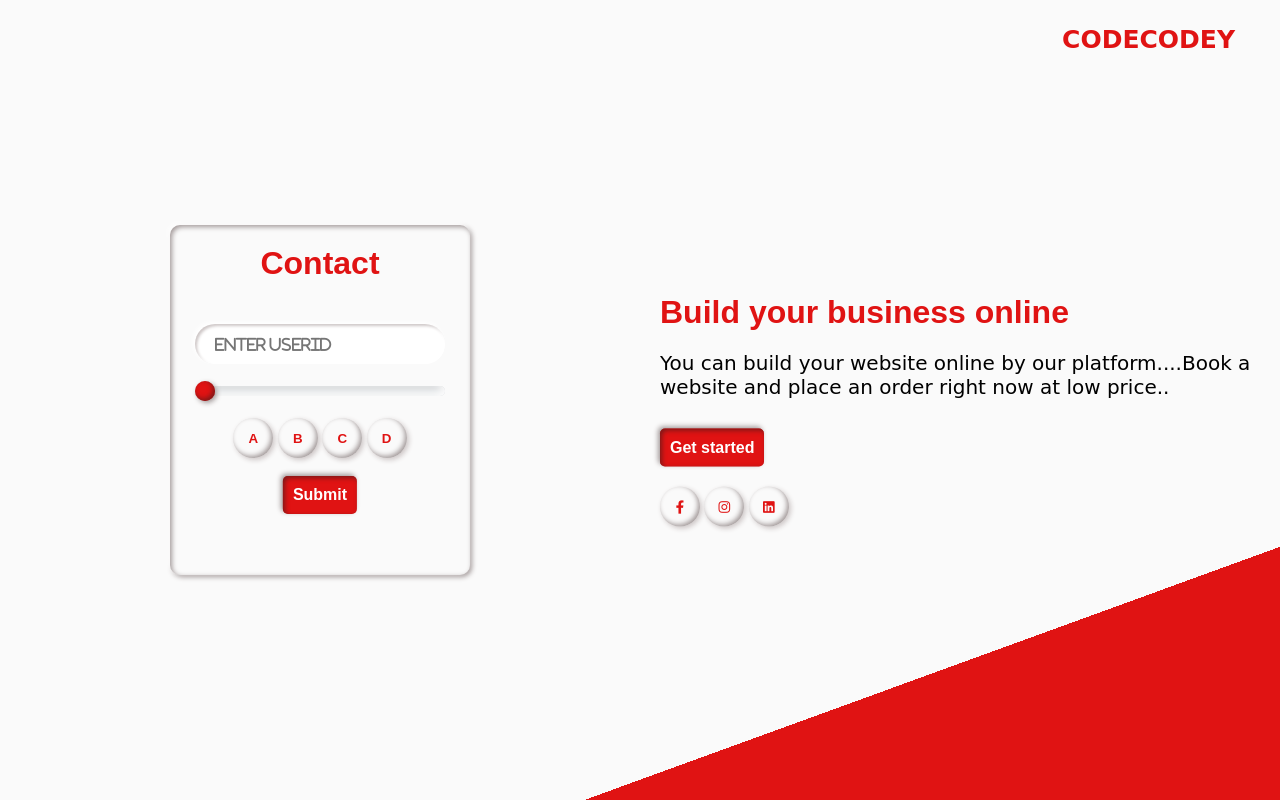
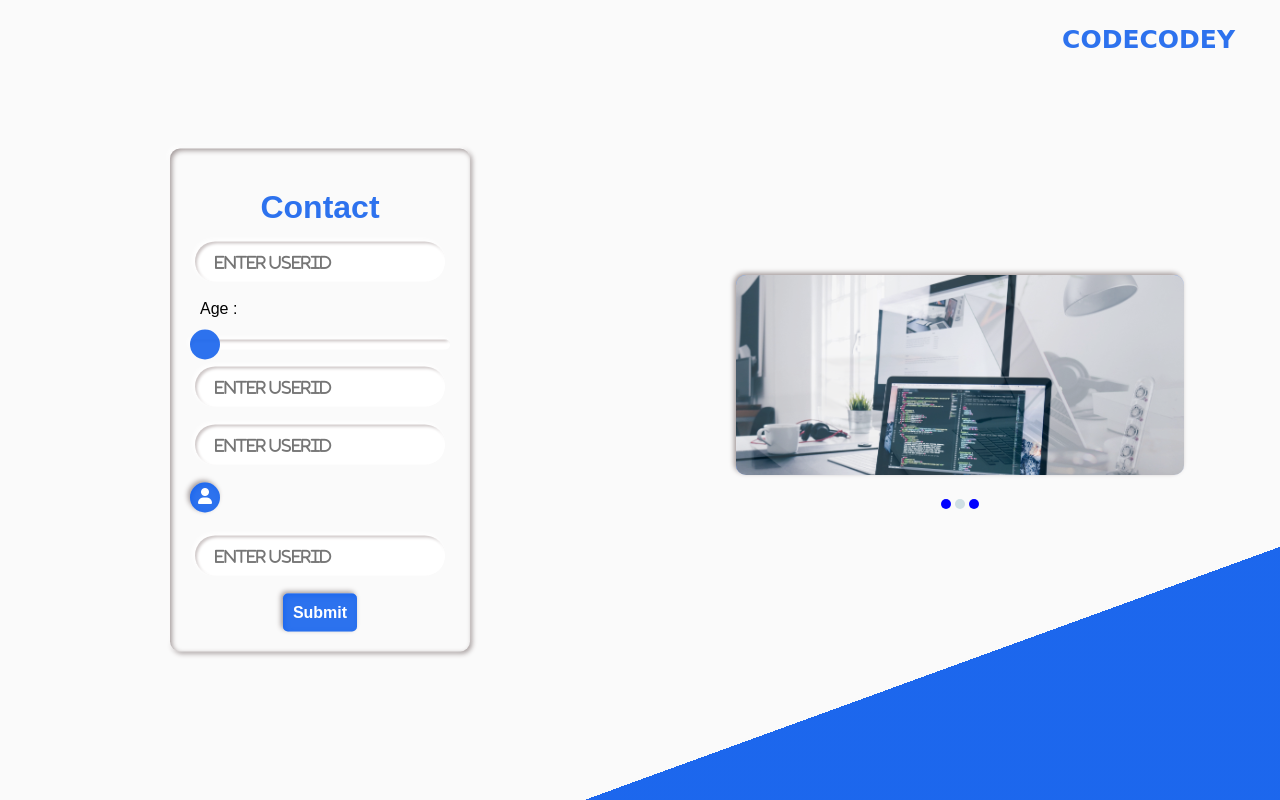
Before and after one commit to codeemaker/css, a plain HTML site: page index.html in a window 1280 px wide. Drawn offline with Linux system fonts and the light colour scheme.

Commit message:
Add files via upload

```diff
--- a/index.html
+++ b/index.html
@@ -12,35 +12,41 @@
 	<div class="container">
 		<div class="column">
 			<div class="form-cont">
-				<h1>Contact</h1><br>
 				<form>
+					<h1>Contact</h1><br><br>
 					<input type="text" id="userid" placeholder="Enter userid" autocomplete="off"><br><br>
+					<label>Age :</label><br><br>
 					<input type="range" id="range" min="1" max="100" value="1">
 					<div id="value" class="value"></div>
-					<br><br>
-					<div class="radiobtn">
-						<button>A</button>
-						<button>B</button>
-						<button>C</button>
-						<button>D</button>
+					<br>
+					<input type="text" id="userid" placeholder="Enter userid" autocomplete="off"><br><br>
+					<input type="text" id="userid" placeholder="Enter userid" autocomplete="off"><br><br>
+					<div class="selector">
+					<div class="opt-btn"><i class="fas fa-user"></i></div>
+					<ul class="opt-list">
+						<li><i class="fas fa-male"></i></li>
+						<li><i class="fas fa-female"></i></li>
+						<li><i class="fas fa-transgender-alt"></i></li>
+						<li><i class="fas fa-ban"></i></li>
+					</ul>
 					</div><br>
+					<input type="text" id="userid" placeholder="Enter userid" autocomplete="off"><br><br>
 					<button class="sbtn">Submit</button>
 				</form>
 		    </div>
     	</div>
-    	<div class="column">
-    		<div class="pginfo">
-    			<h1>Build your business online</h1>
-    			<p>You can build your website online by our platform....Book a website and place an order right now at low price..</p>
-    			<button class="gsbtn">Get started</button>
-    			<div class="socialic">
-						<button><i class="fab fa-facebook-f"></i></button>
-						<button><i class="fab fa-instagram"></i></button>
-						<button><i class="fab fa-linkedin"></i></button>
-					</div>
-    		</div>
+     	<div class="column">
+     		<div class="img-cont">
+				<div class="img-elmt">
+					<div class="imgdt"></div>
+				</div>
+				<div class="img-dots">
+					<div></div>
+					<div></div>
+					<div></div>
+				</div>
+			</div>
     	</div>
-    </div>
     </div>
     <script src="script.js"></script>
 </body>
--- a/script.js
+++ b/script.js
@@ -1,6 +1,38 @@
 var slider = document.getElementById("range");
 var val = document.getElementById("value");
-slider.oninput = function() {
-  var active = 250 * (this.value / 100);
-  val.style.width = active + 'px';
+var optbtn=document.getElementsByClassName("opt-btn")[0];
+var optlist=document.getElementsByClassName("opt-list")[0];
+var dataimg=document.getElementsByClassName("imgdt")[0];
+		var dots=document.getElementsByClassName("img-dots")[0].children;
+slider.oninput = function(e) {
+  var active = e.target.value;
+  val.style.width = active+"%";
 }
+optbtn.onclick=function(){
+	optlist.classList.toggle("nav-list");
+}
+var arr=["example.jpg","example2.jpg","example3.jpg"];
+	    var i=0;
+	    var ab=setInterval(()=>{
+	    for(var l=0;l<dots.length;l++){
+	    		if(l===i){
+	    		dots[l].style.backgroundColor="#cbdce0e9";
+	    		dots[l].style.padding="2px";
+	    		}
+	    		else{
+	    		dots[l].style.backgroundColor="blue";
+	    		dots[l].style.padding="0";
+	    		}
+	    	}
+	    if(i<arr.length){
+	    	dataimg.style.background="url('"+arr[i]+"') no-repeat";
+	    	dataimg.style.backgroundSize="cover";
+	    	i++;
+	    }
+	    else{
+	    	dataimg.style.background="url('"+arr[0]+"') no-repeat";
+	    	dataimg.style.backgroundSize="cover";
+	    	dots[0].style.backgroundColor="#cbdce0e9";
+	    	i=1;
+	    	}
+	    },2500);
--- a/style.css
+++ b/style.css
@@ -6,7 +6,7 @@
 	outline:none;
 }
 html,body{
-	background-image:linear-gradient(160deg,#fafafa 80%,#e01313 20%);
+	background-image:linear-gradient(160deg,#fafafa 80%,#1b66edeb 20%);
 }
 .container{
 	width:100%;
@@ -16,7 +16,7 @@ html,body{
 	grid-template-columns:50% 50%;
 }
 .ptitle{
-	color:#e01313;
+	color:#1b66edeb;
 	padding:5px;
 	border-radius:10px;
 	position:absolute;
@@ -42,11 +42,8 @@ input[type=text]{
   height: 10px;
   border: none;
   border-radius: 5px;
-  background-color: #ecf0f3;
-  box-shadow: inset -2px -2px 8px rgba(255, 255, 255, 1),
-              inset -2px -2px 12px rgba(255, 255, 255, 0.5),
-              inset 2px 2px 4px rgba(255, 255, 255, 0.1),
-              inset 2px 2px 8px rgba(0, 0, 0, .3);
+  background-color: white;
+  box-shadow:inset -2px -2px 3px white,inset 2px 2px 3px #cec7c7,-2px -2px 5px white;
   outline: none;
   cursor: pointer;
 }
@@ -55,50 +52,98 @@ input[type=text]{
   appearance: none;
   position:relative;
   z-index:9;
-  width: 20px;
-  height: 20px;
+  width: 30px;
+  height: 30px;
   border: none;
   border-radius: 50%;
-  box-shadow:2px 2px 5px #a29999,inset -2px -2px 5px #7b1919;
-  background-color: #e01313;
-}
-#range::-webkit-slider-thumb:hover{
-	width:30px;
-	height:30px;
-	transition:width 0.5s,height 0.5s;
-	box-shadow:2px 2px 5px #a29999,inset -2px -2px 5px #7b1919;
+  background-color: #1b66edeb;
 }
 .value {
-  position:absolute;
-  top:63px;
+  position:relative;
+  margin-top:-15px;
   width:0;
-  height: 10px;
-  border-radius: 5px 0 0 5px;
-  background-color: #a29999;
+  height:10px;
+  border-radius:5px 0 0 5px;
+  background-color:#76edeecd;
 }
 .form-cont{
 	position:relative;
 	left:50%;
 	top:50%;
 	width:300px;
-	height:350px;
+	height:auto;
 	transform:translate(-50%,-50%);
+	padding:20px;
 	background-color:#fafafa;
 	border-radius:10px;
 	box-shadow:-2px -2px 5px white,inset 2px 2px 5px #a29999,2px 2px 5px #a29999;
 }
+.opt-btn{
+	color:white;
+	position:relative;
+	left:0;
+	width:30px;
+	height:30px;
+	padding:5px;
+	outline:none;
+	border:none;
+	font-size:16px;
+	font-weight:bold;
+	margin-bottom:5px;
+	border-radius:50%;
+	background-color:#1b66edeb;
+	cursor:pointer;
+	-webkit-tap-highlight-color:transparent;
+	tap-highlight-color:transparent;
+	box-shadow:inset 2px 2px 5px #1b66edeb,-2px -2px 5px #a29999;
+}
+.opt-btn:hover{
+  box-shadow:2px 2px 5px #a29999,inset -2px -2px 5px #1b66edeb;
+}
+.selector{
+	display:flex;
+}
+.opt-list{
+	list-style:none;
+	margin:0;
+	padding:0;
+	position:absolute;
+	margin-top:7px;
+	margin-left:40px;
+	text-align:center;
+	transform:scaleX(0);
+	transition:0.2s;
+}
+.opt-list > li{
+	color:white;
+	width:40px;
+	height:40px;
+	display:inline;
+	font-size:16px;
+	outline:none;
+	font-weight:bold;
+	padding:10px;
+	border-radius:50%;
+	background-color:#1b66edeb;
+	-webkit-tap-highlight-color:transparent;
+	tap-highlight-color:transparent;
+	cursor:pointer;
+	box-shadow:inset 2px 2px 5px #1b66edeb,-2px -2px 5px #a29999;
+}
+.opt-list >li:hover{
+  box-shadow:2px 2px 5px #a29999,inset -2px -2px 5px #1b66edeb;
+}
+.nav-list{
+	transform:scaleX(1);
+}
 h1{
-	color:#e01313;
+	color:#1b66edeb;
 	text-align:center;
 	position:relative;
 	top:20px;
 	font-family:Sans-Serif;
 }
 form{
-	position:absolute;
-	top:50%;
-	left:50%;
-	transform:translate(-50%,-50%);
 	text-align:center;
 }
 .radiobtn{
@@ -106,7 +151,7 @@ form{
 	height:40px;
 }
 .radiobtn > button{
-	color:#e01313;
+	color:#1b66edeb;
 	font-weight:bold;
 	position:relative;
 	text-align:center;
@@ -116,92 +161,71 @@ form{
 	border-style:none;
 	background-color:#fafafa;
 	box-shadow:inset -2px -2px 5px #a29999,2px 2px 5px #cec7c7;
-	transition:width 0.5s,height 0.5s;
 }
 .radiobtn > button:hover{
-	width:50px;
-	height:50px;
     box-shadow:-2px -2px 5px #cec7c7,inset 2px 2px 5px #a29999;
 }
+label{
+	padding-left:10px;
+	float:left;
+}
 .sbtn{
-	position:absolute;
-	left:50%;
-	transform:translateX(-50%);
 	color:white;
 	font-size:16px;
 	font-family:sans-serif;
 	font-weight:bold;
-	background-color:#e01313;
+	background-color:#1b66edeb;
 	padding:10px;
 	border-radius:5px;
 	border:none;
-	box-shadow:inset 2px 2px 5px #7b1919,-2px -2px 5px #a29999;
+	box-shadow:inset 2px 2px 5px #1b66edeb,-2px -2px 5px #a29999;
 }
 .sbtn:hover{
-	padding:15px;
-	transition:padding 0.5s;
-    box-shadow:2px 2px 5px #a29999,inset -2px -2px 5px #7b1919;
+    box-shadow:2px 2px 5px #a29999,inset -2px -2px 5px #1b66edeb;
 }
-.pginfo{
-	width:100%;
-	height:auto;
+.img-cont{
+	width:70%;
+	height:250px;
 	position:relative;
 	top:50%;
 	left:50%;
 	transform:translate(-50%,-50%);
-	padding:20px;
 }
-.pginfo > h1{
-	text-align:left;
-	margin-bottom:40px;
-}
-.pginfo > p{
-	font-size:20px;
-	font-family:cursive;
-}
-.gsbtn{
-  position:relative;
-  font-size:16px;
-	margin-top:30px;
-	color:white;
-	font-family:sans-serif;
-	font-weight:bold;
-	background-color:#e01313;
-	padding:10px;
-	border-radius:5px;
-	border:none;
-	box-shadow:inset 2px 2px 5px #7b1919,-2px -2px 5px #a29999;
-}
-.gsbtn:hover{
-	padding:20px;
-	transition:padding 0.5s;
-    box-shadow:2px 2px 5px #a29999,inset -2px -2px 5px #7b1919;
-}
-.socialic > button{
-	color:#e01313;
-	background-color:#fafafa;
-	font-weight:bold;
-	position:relative;
-	text-align:center
-	font-size:16px;
-	width:40px;
-	height:40px;
-	border-radius:50%;
-	margin-top:20px;
-	border-style:none;
-	box-shadow:inset -2px -2px 5px #a29999,2px 2px 5px #cec7c7;
-	transition:width 0.5s,height 0.5s;
-}
-.socialic > button:hover{
-	width:50px;
-	height:50px;
-    box-shadow:-2px -2px 5px #cec7c7,inset 2px 2px 5px #a29999;
-}
+.img-elmt{
+			position:absolute;
+			left:0;
+			width:100%;
+			height:200px;
+			border-radius:10px;
+			display:flex;
+			box-shadow:inset 2px 2px 5px #1b66edeb,-2px -2px 5px #a29999;
+		}
+.imgdt{
+			width:inherit;
+			height:inherit;
+			border-radius:10px;
+			background:url("example.jpg");
+			background-size:cover;
+			background-repeat:no-repeat;
+			transition:all 0.2s;
+		}
+.img-dots{
+			width:50px;
+			height:20px;
+			position:absolute;
+			left:50%;
+			bottom:10px;
+			text-align:center;
+			transform:translateX(-50%);
+		}
+.img-dots > div{
+			width:10px;
+			height:10px;
+			display:inline-block;
+			border-radius:50%;
+			background-color:blue;
+		}
 @media only screen and (max-width:786px){
-	.form-cont{
-		border:none;
-		box-shadow:none;
-	}
 	.container{
 		display:block;
 		overflow:scroll;
```
Also changed, not shown: example.jpg (added), example2.jpg (added), 1 other file.
